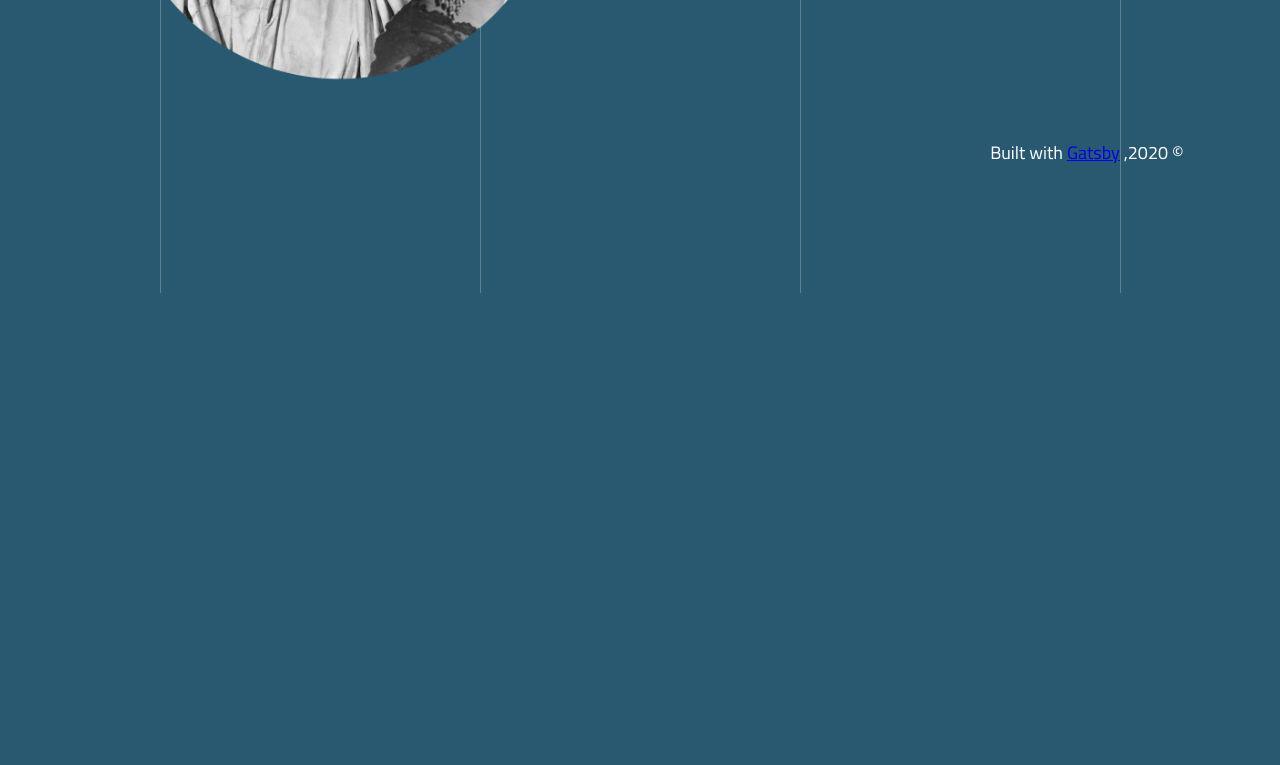
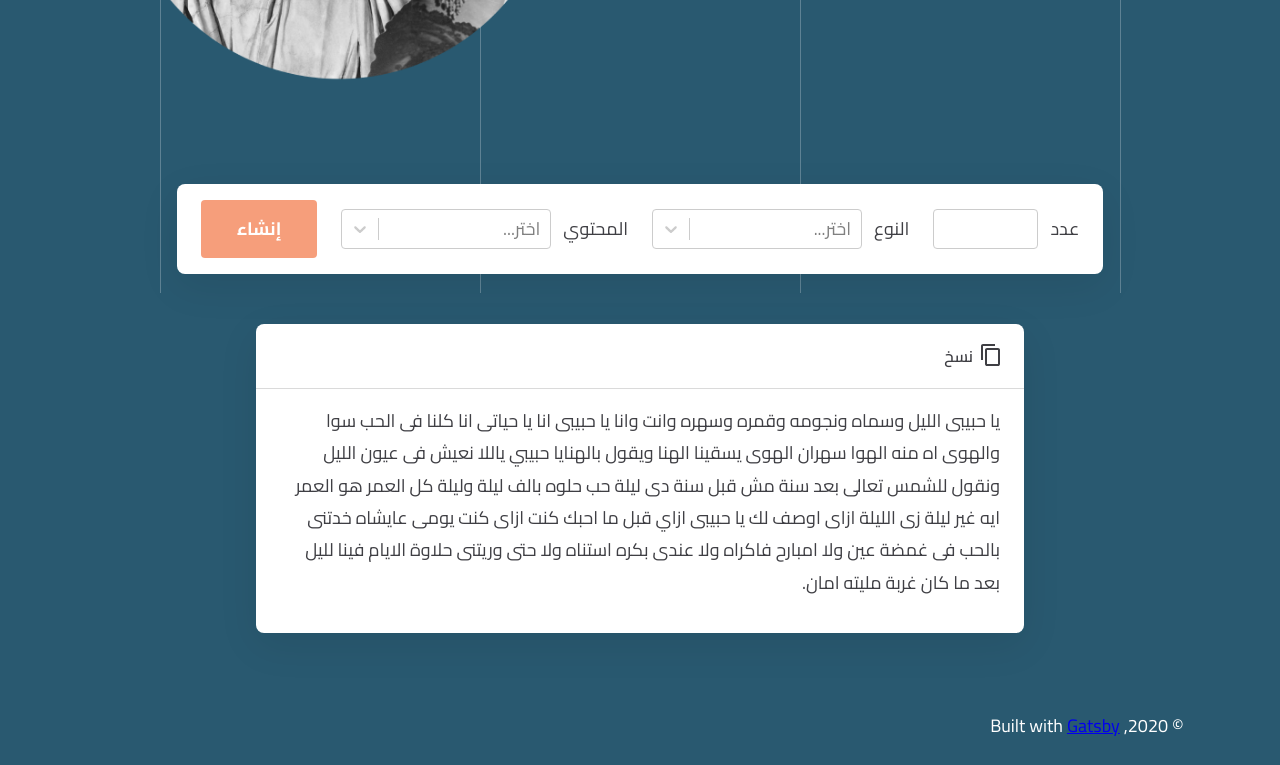
Before and after one commit to Abdelwahab1242/arabic-ipsum, a Gatsby site: page / in a window 1280 px wide. Shown: the part 507-1272 px from the top of the page. Before the commit the page ends 800 px from the top, so only its background shows below. Built offline with nearby package versions, Linux system fonts and the light colour scheme; Gatsby itself is replaced by a stand-in of ours.

Commit message:
added static lorem generator component

```diff
--- a/package.json
+++ b/package.json
@@ -16,7 +16,8 @@
     "prop-types": "^15.7.2",
     "react": "^16.12.0",
     "react-dom": "^16.12.0",
-    "react-helmet": "^6.1.0"
+    "react-helmet": "^6.1.0",
+    "react-select": "^3.1.0"
   },
   "devDependencies": {
     "prettier": "2.1.2"
--- /dev/null
+++ b/src/components/Button.js
@@ -0,0 +1,16 @@
+import React from 'react';
+
+import './mainHeader.css';
+
+class Button extends React.Component {
+    render(){
+        return <>
+            <button  className='generate-btn'>
+                إنشاء
+            </button>
+        </>
+    }
+}
+
+export default Button;
+//type={this.props.type || 'buttton'} value={this.props.value || null}
--- a/src/components/background.css
+++ b/src/components/background.css
@@ -9,6 +9,7 @@
   top: 0%;
   right: 0%;
   bottom: 0%;
+  z-index: -1;
 }
 
 .background-line {
--- /dev/null
+++ b/src/components/generatedText.js
@@ -0,0 +1,28 @@
+import React from 'react';
+
+
+import './mainHeader.css';
+
+class GeneratedText extends React.Component {
+    render(){
+        return <div className="generated-text-wrapper">
+            <div className="top-bar">
+                <button className="copy-btn">
+                    <i class="copy-icon">
+                        <svg width="19" height="22" viewBox="0 0 19 22" fill="none" xmlns="http://www.w3.org/2000/svg">
+                            <path d="M17 20H6V6H17V20ZM17 4H6C5.46957 4 4.96086 4.21071 4.58579 4.58579C4.21071 4.96086 4 5.46957 4 6V20C4 20.5304 4.21071 21.0391 4.58579 21.4142C4.96086 21.7893 5.46957 22 6 22H17C17.5304 22 18.0391 21.7893 18.4142 21.4142C18.7893 21.0391 19 20.5304 19 20V6C19 5.46957 18.7893 4.96086 18.4142 4.58579C18.0391 4.21071 17.5304 4 17 4ZM14 0H2C1.46957 0 0.960859 0.210714 0.585786 0.585786C0.210714 0.960859 0 1.46957 0 2V16H2V2H14V0Z" fill="#3F3F44"/>
+                        </svg>
+                    </i>
+                    نسخ
+                </button>
+            </div>
+            <div className="main-text">
+                <p>
+                يا حبيبى الليل وسماه ونجومه وقمره وسهره وانت وانا يا حبيبى انا يا حياتى انا كلنا فى الحب سوا والهوى اه منه الهوا سهران الهوى يسقينا الهنا ويقول بالهنايا حبيبي ياللا نعيش فى عيون الليل ونقول للشمس تعالى بعد سنة مش قبل سنة دى ليلة حب حلوه بالف ليلة وليلة كل العمر هو العمر ايه غير ليلة زى الليلة ازاى اوصف لك يا حبيبى ازاي قبل ما احبك كنت ازاى كنت يومى عايشاه خدتنى بالحب فى غمضة عين ولا امبارح فاكراه ولا عندى بكره استناه ولا حتى وريتنى حلاوة الايام فينا لليل بعد ما كان غربة مليته امان.
+                </p>
+            </div>
+        </div>
+    }
+}
+
+export default GeneratedText;
--- /dev/null
+++ b/src/components/generatorForm.js
@@ -0,0 +1,41 @@
+import React from 'react';
+import Button from './Button';
+import Select from 'react-select';
+
+import './mainHeader.css';
+
+const typeOptions = [
+    { value: 'parts', label: 'قطع'},
+    { value: 'sentences', label: 'سطور'},
+    { value: 'words', label: 'كلمات'}
+];
+
+const contentOptions = [
+    { value: 'Umm', label: 'إنت عمري'},
+    { value: 'sentences', label: 'قصيدة لوريم إيبسوم بالعربي'}
+];
+
+class GeneratorForm extends React.Component {
+    render(){
+        return <>
+            <form className="main-form">
+                <div className="input-wrapper">
+                    <label htmlFor="number" className="label-form">عدد</label>
+                    <input type="number" name="number" className="no-input-field"/>
+                </div>
+                <div className="input-wrapper">
+                    <label htmlFor="type" className="label-form">النوع</label>
+                    <Select options={typeOptions} isRtl={true} placeholder="اختر..." className="select-input"/>
+                </div>
+                <div className="input-wrapper">
+                    <label htmlFor="type" className="label-form">المحتوي</label>
+                    <Select options={contentOptions} isRtl={true} placeholder="اختر..." className="select-input"/>
+                </div>
+                {/* <input type="number" name="type" className="input-field"/> */}
+                <Button />
+            </form>
+        </>
+    }
+}
+
+export default GeneratorForm;
--- a/src/components/mainHeader.css
+++ b/src/components/mainHeader.css
@@ -1,3 +1,17 @@
+@import url("https://fonts.googleapis.com/css2?family=Cairo:wght@300;400;600;700&display=swap");
+
+/* Chrome, Safari, Edge, Opera */
+input::-webkit-outer-spin-button,
+input::-webkit-inner-spin-button {
+  -webkit-appearance: none;
+  margin: 0;
+}
+
+/* Firefox */
+input[type="number"] {
+  -moz-appearance: textfield;
+}
+
 .main-header {
   width: 100%;
   display: flex;
@@ -17,3 +31,111 @@
 .header-text p {
   line-height: 150%;
 }
+
+.form-wrapper {
+  width: 100%;
+  display: flex;
+  align-items: center;
+  flex-direction: column;
+  margin-top: 80px;
+  margin-bottom: 80px;
+}
+
+.generate-btn {
+  background-color: #f69e7b;
+  border-radius: 4px;
+  padding: 12px 36px;
+  color: white;
+  font-family: "Cairo";
+  font-weight: bold;
+  font-size: 18px;
+  line-height: 34px;
+  text-align: center;
+  border: none;
+  border-style: none;
+  cursor: pointer;
+}
+
+.generate-btn :hover {
+  background-color: black;
+}
+
+.main-form {
+  display: flex;
+  flex-direction: row;
+  padding: 16px 24px;
+  background-color: white;
+  border-radius: 8px;
+  color: black;
+  box-shadow: 0px 12px 40px rgba(0, 0, 0, 0.08);
+}
+
+.no-input-field {
+  background-color: hsl(0, 0%, 100%);
+  border-color: hsl(0, 0%, 80%);
+  border-radius: 4px;
+  border-style: solid;
+  border-width: 1px;
+  padding: 12px 18px;
+  max-height: 40px;
+  max-width: 105px;
+  font-size: 18px;
+}
+
+.label-form {
+  color: #3f3f44;
+  margin-left: 12px;
+  font-size: 18px;
+}
+
+.select-input {
+  width: 210px;
+}
+
+.input-wrapper {
+  display: flex;
+  flex-direction: row;
+  align-items: center;
+  margin-left: 24px;
+}
+
+.generated-text-wrapper {
+  padding: 8px 0;
+  border-radius: 8px;
+  background-color: white;
+  box-shadow: 0px 12px 40px rgba(0, 0, 0, 0.08);
+  margin-top: 24px;
+  width: 60vw;
+}
+
+.top-bar {
+  padding-bottom: 8px;
+  border-bottom: 0.5px solid #dadada;
+}
+
+.copy-btn {
+  background-color: transparent;
+  color: #3f3f44;
+  font-size: 16px;
+  padding: 12px 24px;
+  border-style: none;
+  cursor: pointer;
+  display: flex;
+  align-items: center;
+  line-height: 100%;
+  font-weight: 600;
+}
+
+.copy-icon {
+  margin-left: 8px;
+}
+
+.main-text {
+  padding: 16px 24px 0;
+}
+
+.main-text p {
+  color: #3f3f44;
+  font-size: 18px;
+  line-height: 180%;
+}
--- a/src/pages/index.js
+++ b/src/pages/index.js
@@ -5,6 +5,8 @@ import Layout from "../components/layout"
 import MainHeader from "../components/mainHeader"
 import SEO from "../components/seo"
 import Background from "../components/background"
+import GeneratorForm from "../components/generatorForm"
+import GeneratedText from "../components/generatedText"
 
 const IndexPage = () => (
   <>
@@ -12,6 +14,11 @@ const IndexPage = () => (
     <Layout>
       <SEO title="Home" />
       <MainHeader />
+      <div className="form-wrapper">
+       <GeneratorForm />
+       <GeneratedText />
+      </div>
+
       {/* <Link to="/page-2/">Go to page 2</Link> <br />
       <Link to="/using-typescript/">Go to "Using TypeScript"</Link> */}
     </Layout>
```
Also changed, not shown: src/images/Icon Artwork.svg (added), 1 other file.
